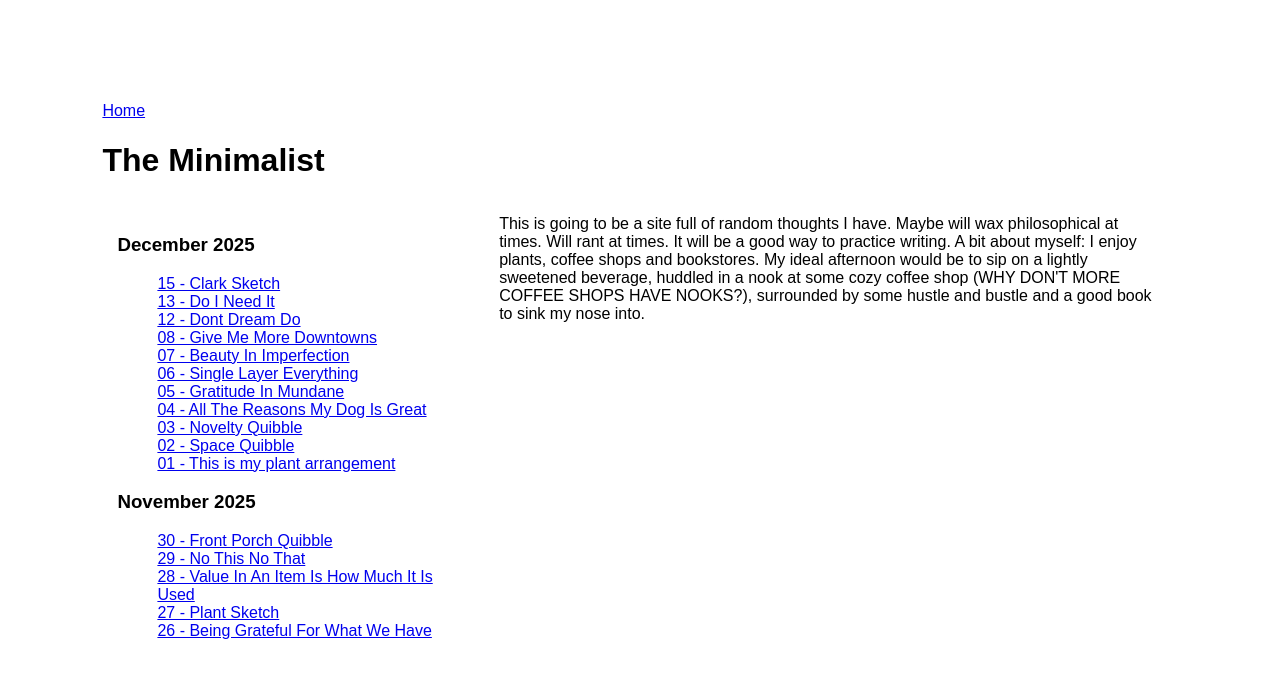
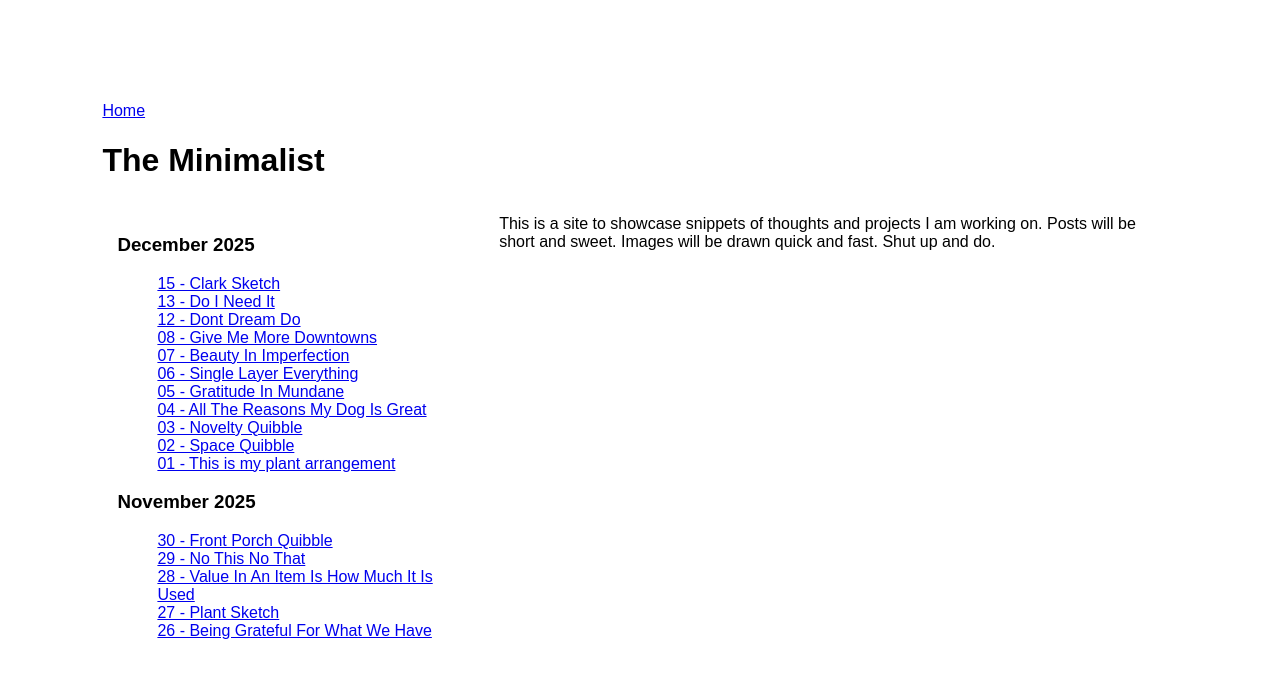
Before and after one commit to heyluney/heyluney.github.io, a Jekyll site: the page built from index.html, in a window 1280 px wide. Shown: the top 678 px of the page. Built offline with Jekyll 4.4.1, drawn with Linux system fonts in a browser that asks for light colours; some web fonts are replaced.

Commit message:
Update index.html

```diff
--- a/index.html
+++ b/index.html
@@ -3,6 +3,4 @@ title: Main
 layout: default
 ---
 
-This is going to be a site full of random thoughts I have. Maybe will wax philosophical at times. Will rant at times. It will be a good way to practice writing.
-
-A bit about myself: I enjoy plants, coffee shops and bookstores. My ideal afternoon would be to sip on a lightly sweetened beverage, huddled in a nook at some cozy coffee shop (WHY DON'T MORE COFFEE SHOPS HAVE NOOKS?), surrounded by some hustle and bustle and a good book to sink my nose into.
+This is a site to showcase snippets of thoughts and projects I am working on. Posts will be short and sweet. Images will be drawn quick and fast. Shut up and do.
```
